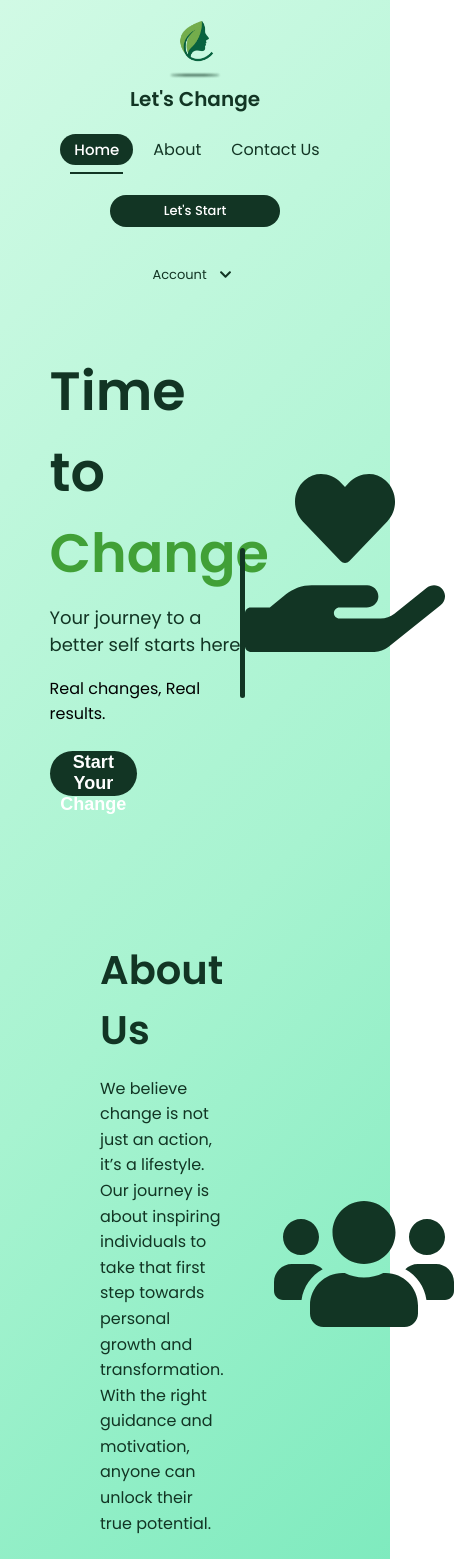
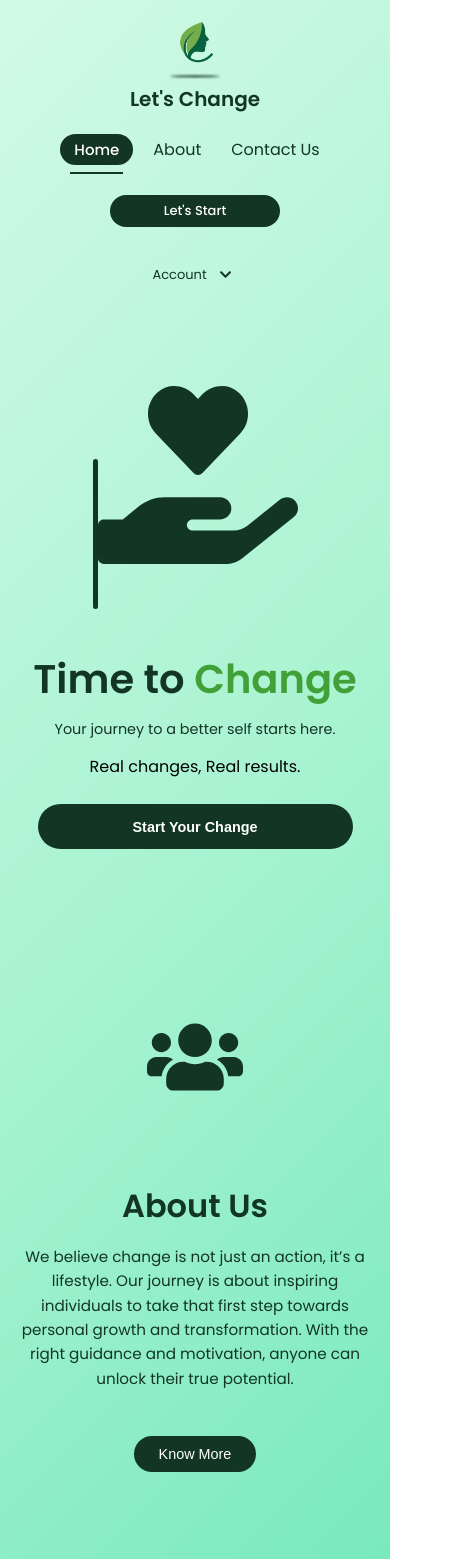
Before and after one commit to Akshay0922/Lets-Change, a React (Vite) app in the folder frontend/: page / in a window 390 px wide. Shown: the top 1559 px of the page, 454 px wide, since content can reach past the window. Built offline with nearby package versions, Linux system fonts and the light colour scheme.

Commit message:
home responsive

```diff
--- a/frontend/src/components/footer/footer.css
+++ b/frontend/src/components/footer/footer.css
@@ -40,7 +40,7 @@
 
 .footer-content-block {
     width: 100%;
-    margin-left: 200px;
+    margin-left: 222px;
     display: flex;
     flex-direction: row;
     gap: 100px;
@@ -80,9 +80,9 @@
     color: #b0b0b0;
     font-size: 16px;
     font-weight: 500;
-    transition: all 0.3s ease;
+    transition: all 0.4s ease;
     position: relative;
-    padding-left: 10px;
+    padding-left: 11px;
 }
 
 .quick-links-container a::before,
@@ -99,7 +99,7 @@
 .quick-links-container a:hover,
 .resources-container a:hover {
     color: white;
-    padding-left: 14px;
+    transform: translateX(4px);
 }
 
 .quick-links-container a:hover::before,
--- a/frontend/src/pages/home/Home.jsx
+++ b/frontend/src/pages/home/Home.jsx
@@ -4,6 +4,16 @@ import './home.css';
 
 export const Home = () => {
     const navigate = useNavigate();
+
+    const handleHomeCardClick = (id) => {
+        navigate(`/change/${id}`);
+    };
+
+    const homeStartData = [
+        { id: 1, icon: <FaSpa className="home-start-icon" />, title: "Facial Care", desc: "Rejuvenating treatments for glowing and healthy skin." },
+        { id: 2, icon: <FaCut className="home-start-icon" />, title: "Hair Care", desc: "Trendy styles and nourishing care for shiny hair." },
+        { id: 3, icon: <FaLeaf className="home-start-icon" />, title: "Body Care", desc: "Relaxing therapies for complete body wellness." },
+    ];
 
     return (
         <>
@@ -75,21 +85,13 @@ export const Home = () => {
                 <div className="home-services-section">
                     <h2 className="services-heading">Our Main Services</h2>
                     <div className="services-cards">
-                        <div className="service-card">
-                            <FaSpa className="service-icon" />
-                            <h3>Facial Care</h3>
-                            <p>Rejuvenating treatments for glowing and healthy skin.</p>
-                        </div>
-                        <div className="service-card">
-                            <FaCut className="service-icon" />
-                            <h3>Hair Care</h3>
-                            <p>Trendy styles and nourishing care for shiny hair.</p>
-                        </div>
-                        <div className="service-card">
-                            <FaLeaf className="service-icon" />
-                            <h3>Body Care</h3>
-                            <p>Relaxing therapies for complete body wellness.</p>
-                        </div>
+                        {homeStartData.map((item) => (
+                            <div className="home-start-card" key={item.id} onClick={() => handleHomeCardClick(item.id)}>
+                                {item.icon}
+                                <h3>{item.title}</h3>
+                                <p>{item.desc}</p>
+                            </div>
+                        ))}
                     </div>
                     <button
                         className="explore-btn"
--- a/frontend/src/pages/home/home.css
+++ b/frontend/src/pages/home/home.css
@@ -277,36 +277,37 @@
     margin-bottom: 40px;
 }
 
-.service-card {
-    height: 200px;
+.home-start-card {
+  height: 220px;
   width: 300px;
-    padding: 22px;
+  padding: 20px;
   border-radius: 0 22px;
   background: rgba(255, 255, 255, 0.9);
   backdrop-filter: blur(16px);
   border: 1px solid #123524;
   box-shadow: 0 8px 20px rgba(0, 0, 0, 0.15);
   transition: transform 0.4s ease, box-shadow 0.4s ease;
+  cursor: pointer;
 }
 
-.service-card:hover {
+.home-start-card:hover {
   transform: translateY(-10px) scale(1.03);
   box-shadow: 0 12px 25px rgba(0, 0, 0, 0.2);
 }
 
-.service-icon {
+.home-start-icon {
   font-size: 60px;
   color: #123524;
   margin-bottom: 15px;
 }
 
-.service-card h3 {
+.home-start-card h3 {
   font-size: 22px;
   color: #123524;
   margin-bottom: 10px;
 }
 
-.service-card p {
+.home-start-card p {
   font-size: 15px;
   color: #333;
   line-height: 1.5;
@@ -327,3 +328,144 @@
 .explore-btn:hover {
     transform: translateY(-6px);
 }
+
+
+/* ====== Media Queries for Responsive ====== */
+
+/* Large tablets / smaller laptops */
+@media (max-width: 992px) {
+    /* Hero section */
+    .home-hero-section {
+        flex-direction: column;
+        height: auto;
+        padding: 20px;
+    }
+
+    .home-img-container {
+        order: 1;
+        width: 100%;
+        text-align: center;
+        padding: 20px 0;
+    }
+
+    .home-hero-container{
+        width: 100%;
+        text-align: center;
+        padding: 20px 0;
+        order: 2;
+    }
+
+    .home-main-heading {
+        font-size: 3rem;
+    }
+
+    .home-main-subheading,
+    .home-tagline {
+        font-size: 1rem;
+    }
+
+    .home-hero-btn {
+        width: 70%;
+        align-self: center;
+    }
+
+    /* About section */
+    .home-about-section,
+    .home-contact-section {
+        flex-direction: column;
+        align-items: center;
+        text-align: center;
+        gap: 30px;
+        padding: 40px 20px;
+    }
+
+    .home-about-icon-container,
+    .home-contact-icon-container {
+        order: 1;
+        margin-bottom: 20px;
+    }
+
+    .home-about-content,
+    .home-contact-content {
+        order: 2;
+    }
+
+    .about-section-btn,
+    .contact-section-btn {
+        order: 3;
+        margin-top: 20px;
+    }
+
+    .home-about-icon,
+    .home-contact-icon {
+        font-size: 6rem;
+    }
+}
+
+/* Small devices / mobiles */
+@media (max-width: 576px) {
+    /* Hero section */
+    .home-main-heading {
+        font-size: 2.5rem;
+    }
+
+    .home-main-subheading,
+    .home-tagline {
+        font-size: 0.9rem;
+    }
+
+    .home-hero-btn {
+        width: 90%;
+        font-size: 0.9rem;
+    }
+
+    /* About & Contact stacked order */
+    .home-about-icon,
+    .home-contact-icon {
+        font-size: 6rem;
+    }
+
+    .about-section-heading,
+    .contact-section-heading {
+        font-size: 2rem;
+    }
+
+    .about-section-text,
+    .contact-section-text {
+        font-size: 0.95rem;
+    }
+
+    .about-section-btn,
+    .contact-section-btn {
+        padding: 10px 25px;
+        font-size: 0.9rem;
+    }
+
+    /* Services section heading & cards */
+    .services-heading {
+        font-size: 2rem;
+    }
+
+    .home-start-card {
+        width: 70%;
+        height: auto;
+        padding: 15px;
+    }
+
+    .home-start-icon {
+        font-size: 2.5rem;
+    }
+
+    .home-start-card h3 {
+        font-size: 1.1rem;
+    }
+
+    .home-start-card p {
+        font-size: 0.85rem;
+    }
+
+    .explore-btn {
+        padding: 10px 25px;
+        font-size: 0.9rem;
+    }
+}
```
Lines whose indentation alone changed are shown as unchanged.
